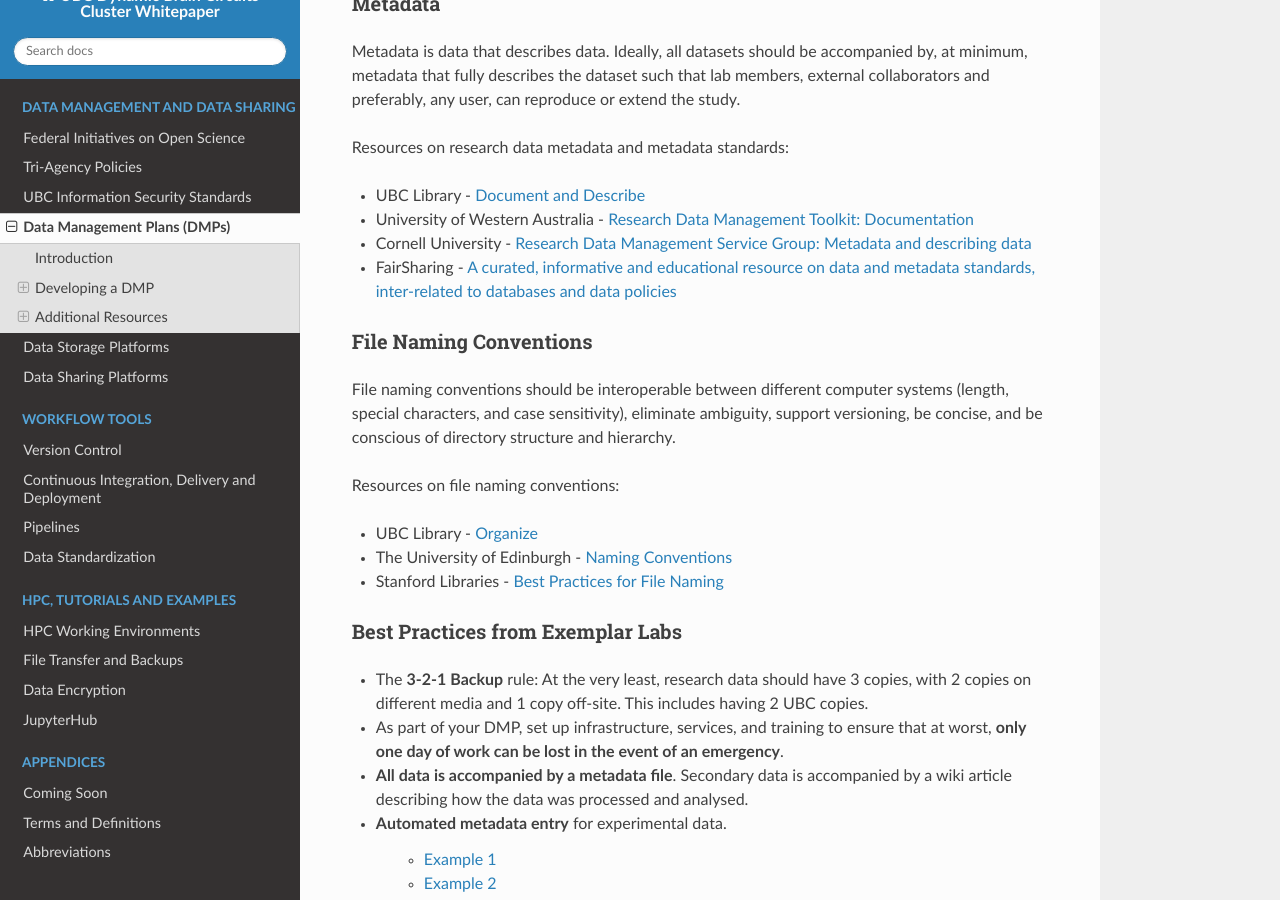
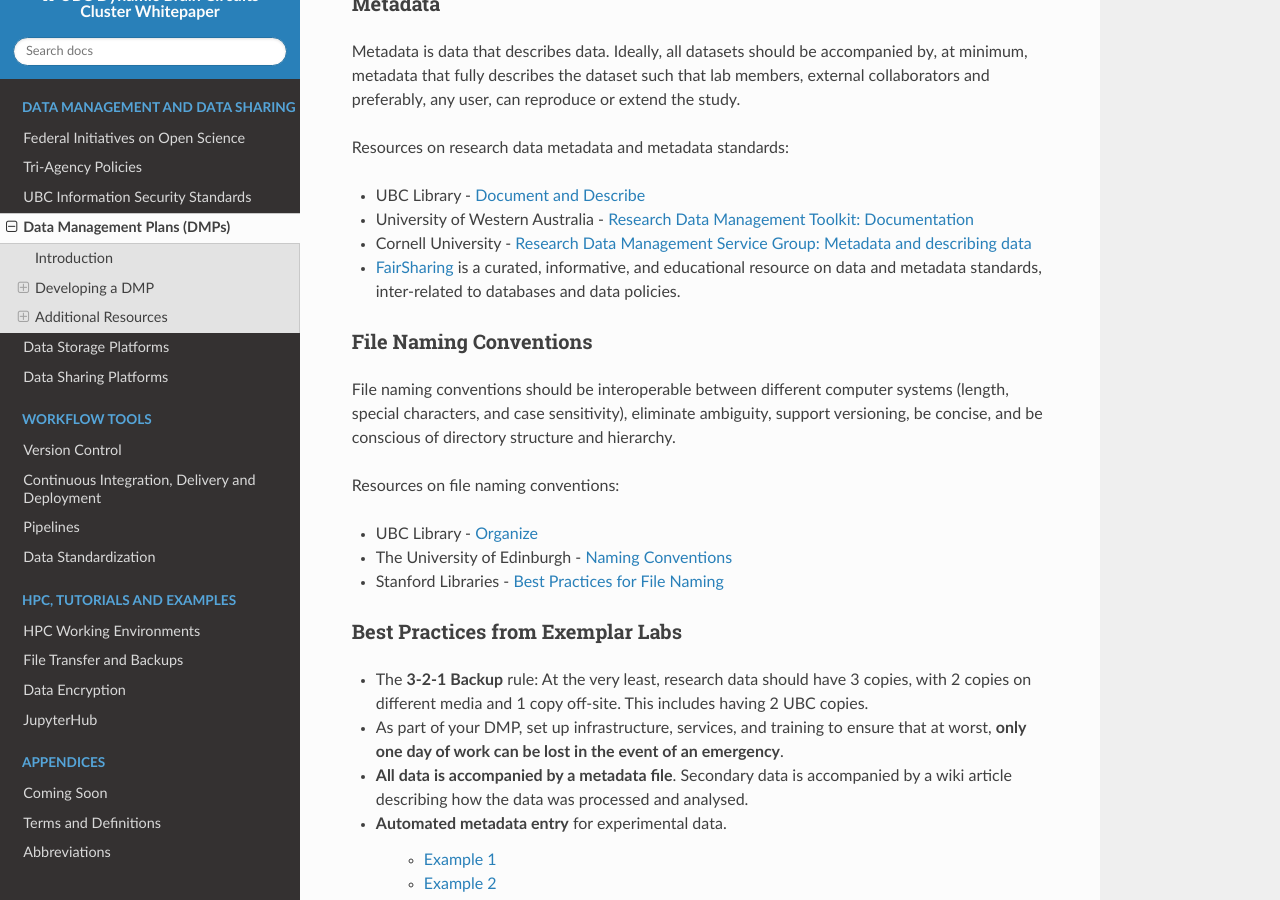
Before and after one commit to ubcbraincircuits/whitepaper, a Sphinx documentation site: the page built from source/dmp/index.rst, in a window 1280 px wide and 900 px high, scrolled down 1230 px. Built offline with Sphinx 7.4.7 and the Read the Docs theme 2.0.0, drawn with Linux system fonts in a browser that asks for light colours; pages that are not in the unit, such as notebooks, are missing from menus.

```diff
--- a/source/dmp/index.rst
+++ b/source/dmp/index.rst
@@ -46,7 +46,7 @@ Resources on research data metadata and metadata standards:
 * UBC Library - `Document and Describe <http://researchdata.library.ubc.ca/plan/document-describe-your-data>`_
 * University of Western Australia -  `Research Data Management Toolkit: Documentation <https://guides.library.uwa.edu.au/RDMtoolkit/documentation>`_
 * Cornell University - `Research Data Management Service Group: Metadata and describing data <http://data.research.cornell.edu/content/writing-metadata>`_
-* FairSharing  - `A curated, informative and educational resource on data and metadata standards, inter-related to databases and data policies <http://fairsharing.org>`_
+* `FairSharing <http://fairsharing.org>`_  is a curated, informative, and educational resource on data and metadata standards, inter-related to databases and data policies.
 
 File Naming Conventions
 -----------------------
```
